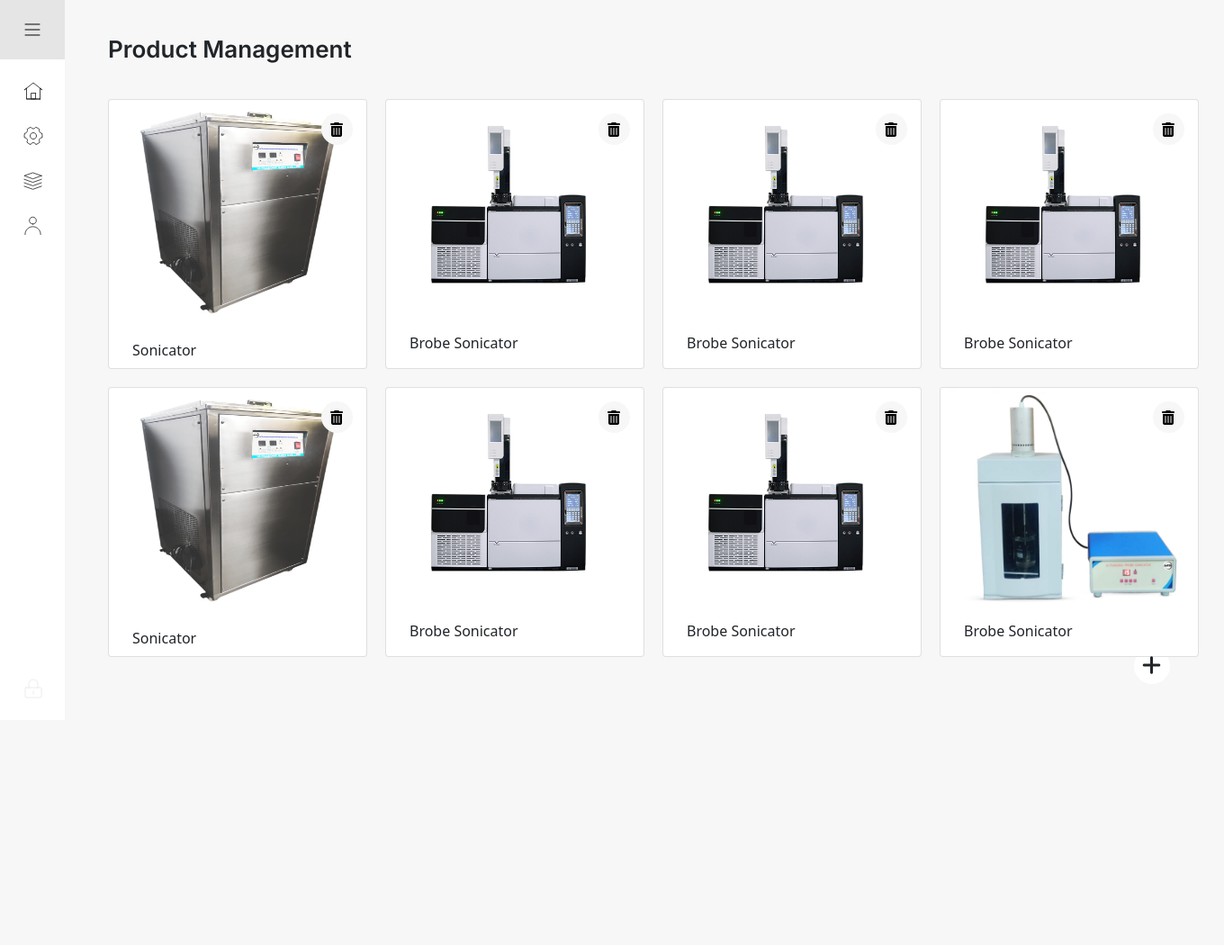
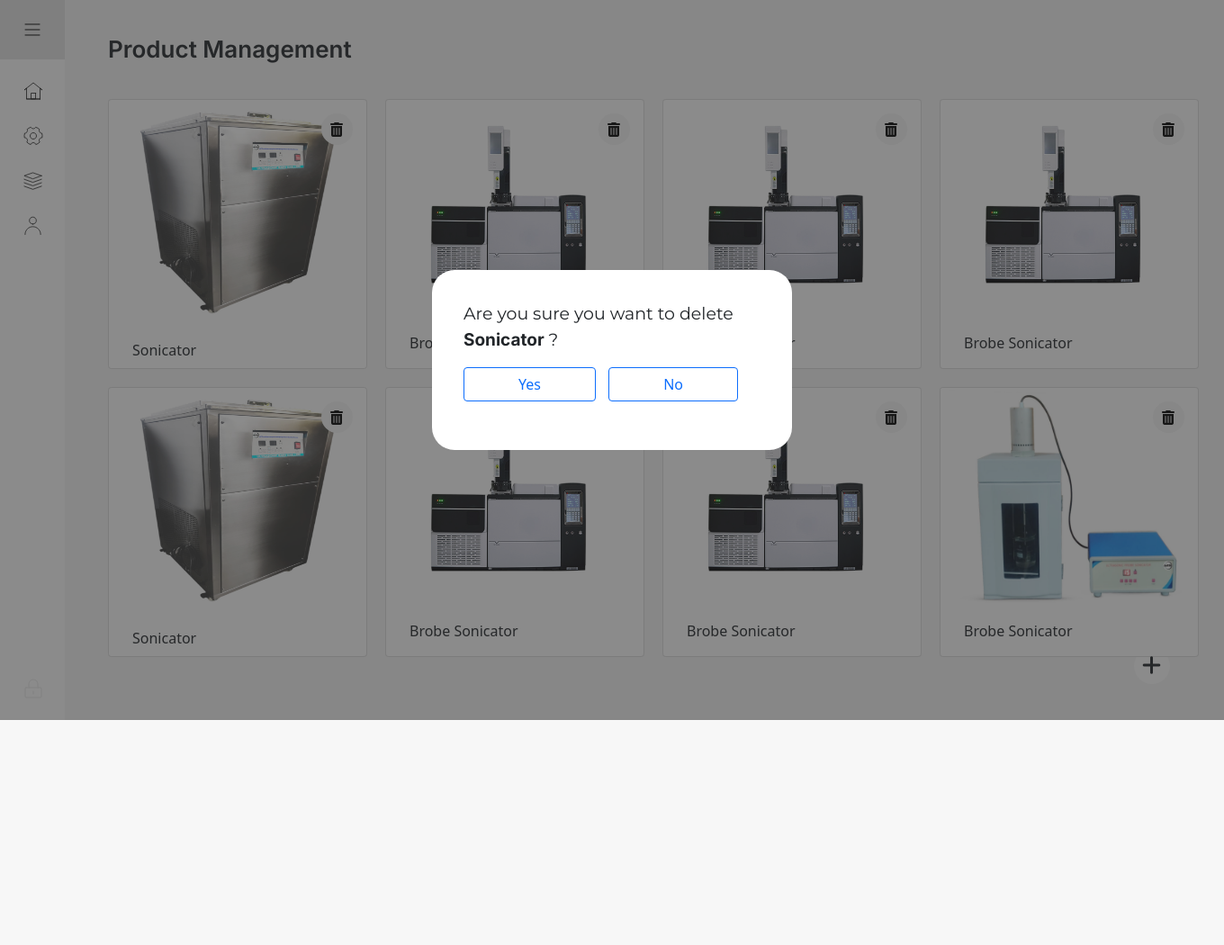
Before and after one commit to balotiyash/AES-FrontEnd, a PHP site: page /admin/view/prod_manage.html in a window 1360 px wide. Shown: the whole page at 90% size. Run offline with PHP 8.4, Linux system fonts and the light colour scheme; some libraries are stand-ins or nearby versions.

Commit message:
delete product

```diff
--- a/admin/style/prod_manage.css
+++ b/admin/style/prod_manage.css
@@ -56,6 +56,7 @@ body {
     position: absolute;
     top: 25px;
     right: 26px;
+    cursor: pointer;
 }
 
 .dot {
@@ -67,6 +68,7 @@ body {
     position: absolute;
     top: 15px;
     right: 15px;
+    cursor: pointer;
   }
 
   .plus-icon{
@@ -88,3 +90,50 @@ body {
     right: 60px;
 
   }
+
+  .overlay{
+    z-index: 100;
+    width: 100%;
+    height: 100vh;
+    position: absolute;
+    top: 0px;
+    left: 0px;
+    background-color: rgba(43, 43, 43, 0.544);
+
+    display: flex;
+    align-items: center;
+    justify-content: center;
+  }
+
+  .delete-confirmation{
+    width: 400px;
+    height: 200px;
+    background-color: #FFFFFF;
+    border-radius: 25px;
+  }
+
+  .you-sure{
+    font-family: "Montserrat", sans-serif;
+    font-size: 19px;
+    padding-left: 35px;
+    padding-top: 35px;
+  }
+
+  .yes-no{
+    padding-left: 35px;
+    padding-bottom: 35px;
+  }
+
+  .p_name{
+    font-family: Inter;
+    font-weight: 700;
+  }
+
+  .btn{
+    padding-left: 60px;
+    padding-right: 60px;
+  }
+
+  .yes{
+    margin-right: 10px;
+  }
--- a/admin/view/prod_manage.html
+++ b/admin/view/prod_manage.html
@@ -25,6 +25,13 @@
     <link rel="stylesheet" href="https://cdnjs.cloudflare.com/ajax/libs/font-awesome/6.6.0/css/all.min.css"
         integrity="sha512-Kc323vGBEqzTmouAECnVceyQqyqdsSiqLQISBL29aUW4U/M7pSPA/gEUZQqv1cwx4OnYxTxve5UMg5GT6L4JJg=="
         crossorigin="anonymous" referrerpolicy="no-referrer" />
+
+
+        <link rel="preconnect" href="https://fonts.googleapis.com">
+        <link rel="preconnect" href="https://fonts.gstatic.com" crossorigin>
+        <link href="https://fonts.googleapis.com/css2?family=Montserrat:ital,wght@0,100..900;1,100..900&display=swap" rel="stylesheet">
+
+
 
     <!-- Sidebar -->
     <link rel="stylesheet" href="../../shared/style/sidebarStyle.css">
@@ -103,7 +110,7 @@
 <main>
 
 
-
+  <div>
     <div class="heading">Product Management</div>
 
     <div class="bodyy">
@@ -187,6 +194,22 @@
 
           <i class="fa-solid fa-plus fa-xl plus-icon"></i>
     </div>
+  </div>
+
+  <div class="overlay">
+    <div class="delete-confirmation">
+      <p class="you-sure">Are you sure you want to delete <span class="p_name">Sonicator</span> ?</p>
+
+      <div class="yes-no">
+        <button type="button" class="btn btn-outline-primary yes">Yes</button>
+      <button type="button" class="btn btn-outline-primary">No</button>
+      </div>
+
+
+
+    </div>
+  </div>
+
 
 
 
```
Also changed, not shown: admin/style/delete_product.css (deleted, +0 -100 lines), admin/style/prod_description.html (added, +8 -0 lines), admin/view/prod_description.html (renamed from admin/view/delete_product.html, +5 -86 lines).
